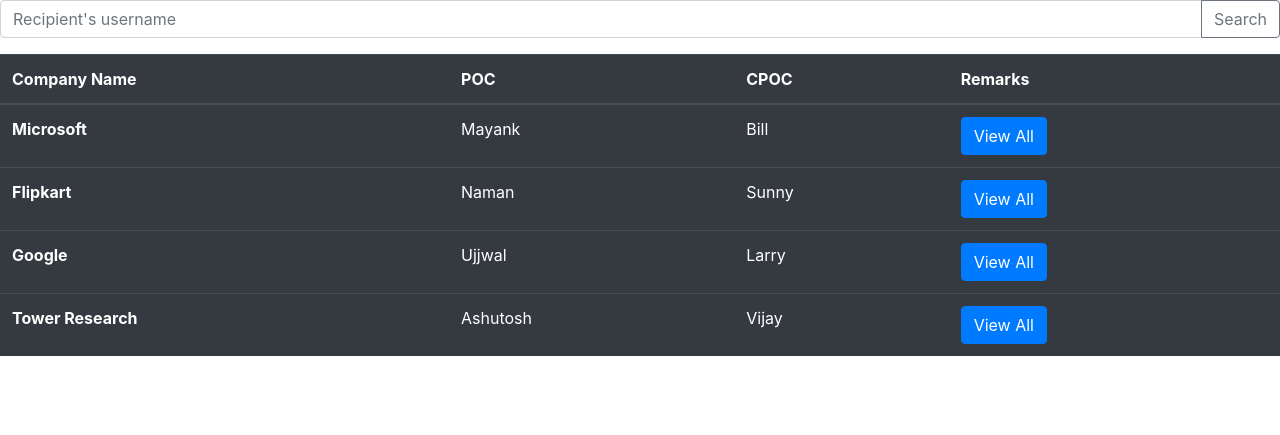
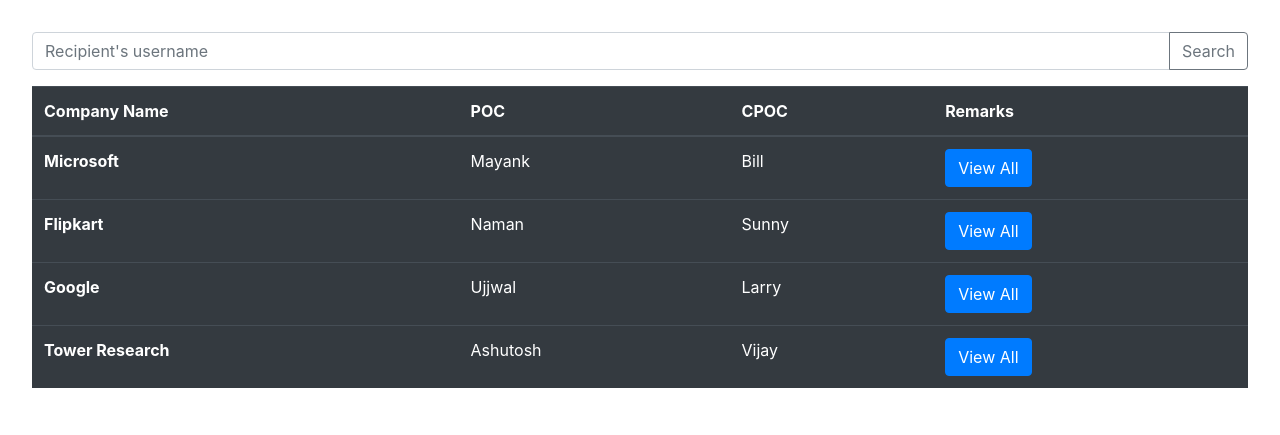
Before and after one commit to Curious-Ujjwal/Diary_Portal-1, a Django app: page /diary/ in a window 1280 px wide. Shown: the top 435 px of the page. Run offline with Django 3.2, Linux system fonts and the light colour scheme; data comes from the database, SQL or seed files in the repository; some libraries are stand-ins or nearby versions.

Commit message:
Added padding

```diff
--- a/Diary_Portal/diary/templates/diary/base.html
+++ b/Diary_Portal/diary/templates/diary/base.html
@@ -4,7 +4,7 @@
 	<link rel="stylesheet" href="https://stackpath.bootstrapcdn.com/bootstrap/4.4.1/css/bootstrap.min.css" integrity="sha384-Vkoo8x4CGsO3+Hhxv8T/Q5PaXtkKtu6ug5TOeNV6gBiFeWPGFN9MuhOf23Q9Ifjh" crossorigin="anonymous">
 	<title>Diary Portal</title>
 </head>
-<body>
+<body style="padding: 2rem;">
 
     <div class="input-group mb-3">
   <input type="text" class="form-control" placeholder="Recipient's username" aria-label="Recipient's username" aria-describedby="button-addon2">
```
